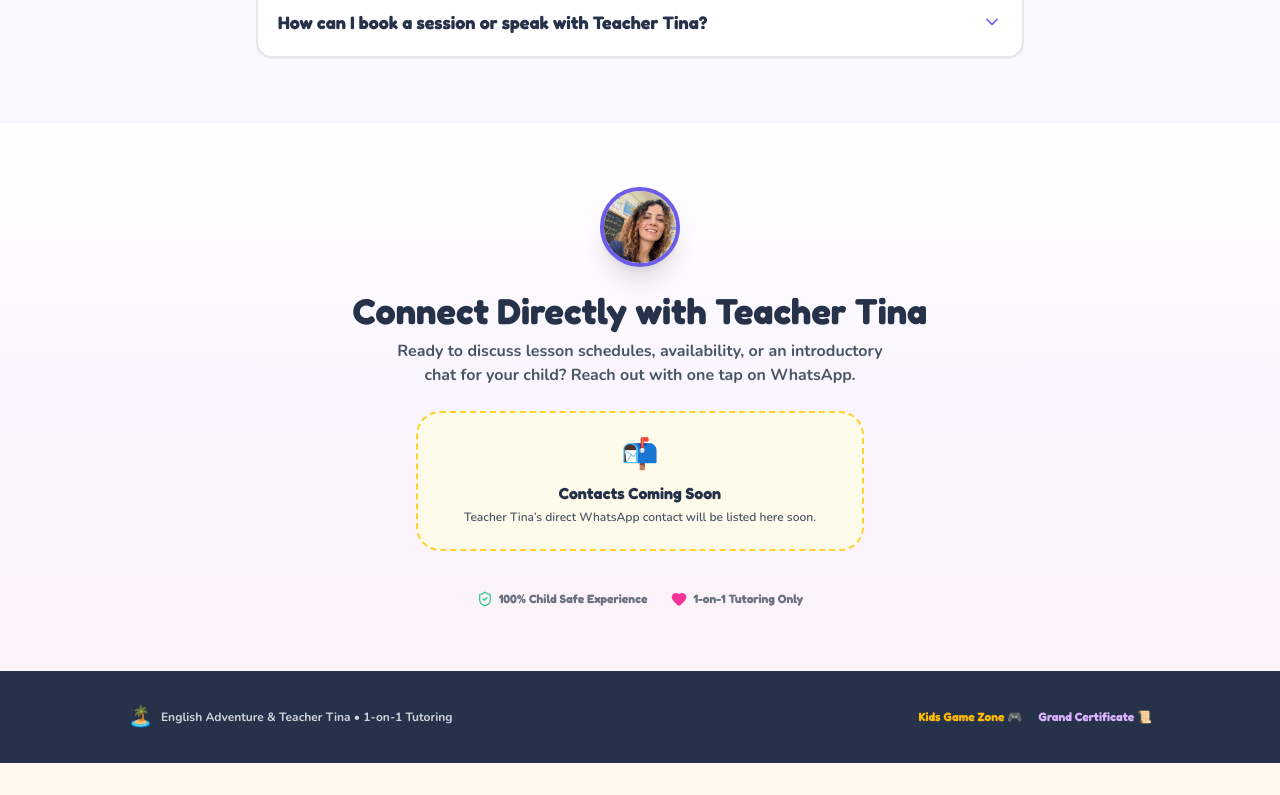
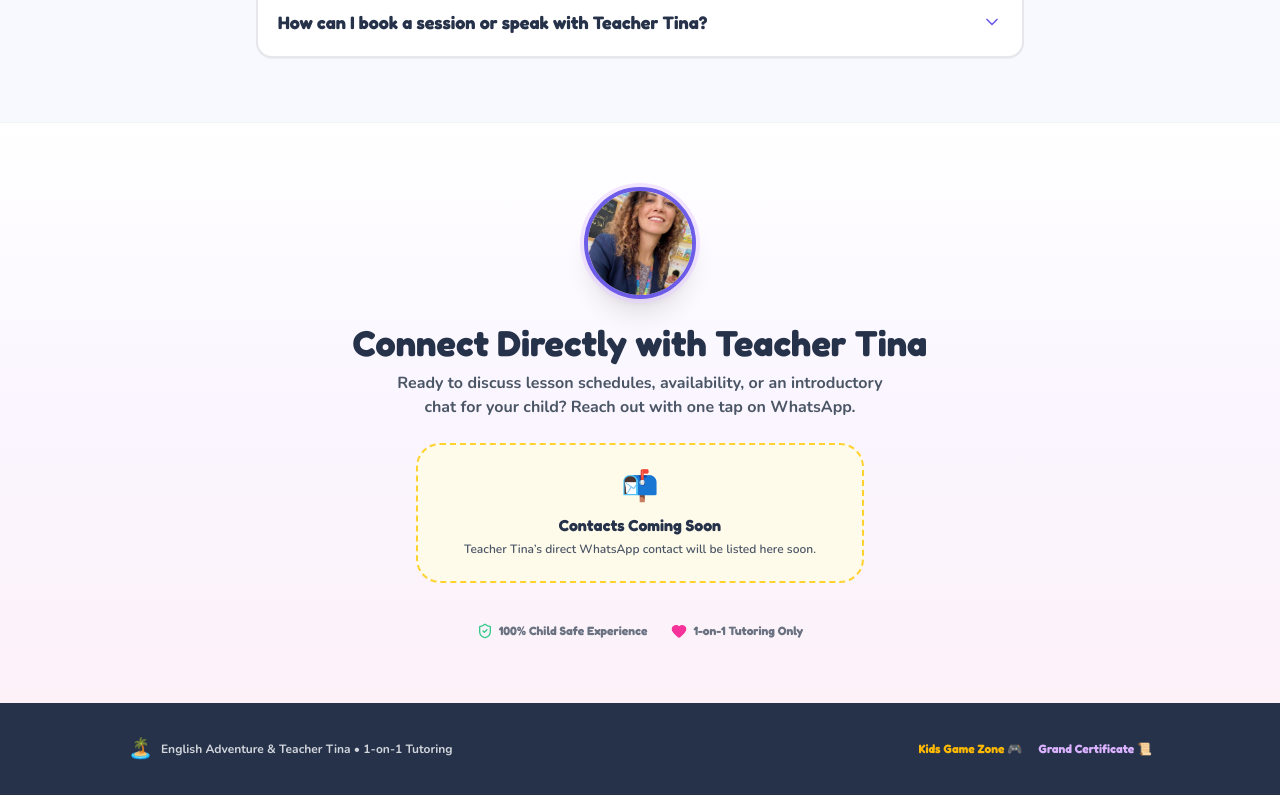
Before and after one commit to ilPiccolo98/english-adventure, a React (Vite) app: page / in a window 1280 px wide. Shown: the part 5861-6656 px from the top of the page. Before the commit the page ends 6624 px from the top, so only its background shows below. Built offline with nearby package versions, Linux system fonts and the light colour scheme.

Commit message:
fix(cta): center Teacher Tina's face inside circular avatar in final CTA section

```diff
--- a/src/features/landing/ParentLandingPage.tsx
+++ b/src/features/landing/ParentLandingPage.tsx
@@ -715,11 +715,11 @@ export const ParentLandingPage: React.FC = () => {
       {/* ============================================================ */}
       <section className="w-full py-16 px-4 bg-gradient-to-b from-white via-purple-50 to-pink-50 text-center">
         <div className="max-w-3xl mx-auto space-y-6">
-          <div className="w-20 h-20 rounded-full overflow-hidden border-4 border-[#6C5CE7] mx-auto shadow-xl bg-purple-100">
+          <div className="w-24 h-24 sm:w-28 sm:h-28 rounded-full overflow-hidden border-4 border-[#6C5CE7] mx-auto shadow-xl bg-purple-100 ring-4 ring-purple-200/60">
             <img
               src={TINA_CONFIG.realPhotos.portrait}
               alt="Teacher Tina"
-              className="w-full h-full object-cover object-top"
+              className="w-full h-full object-cover object-[center_35%]"
             />
           </div>
 
```
